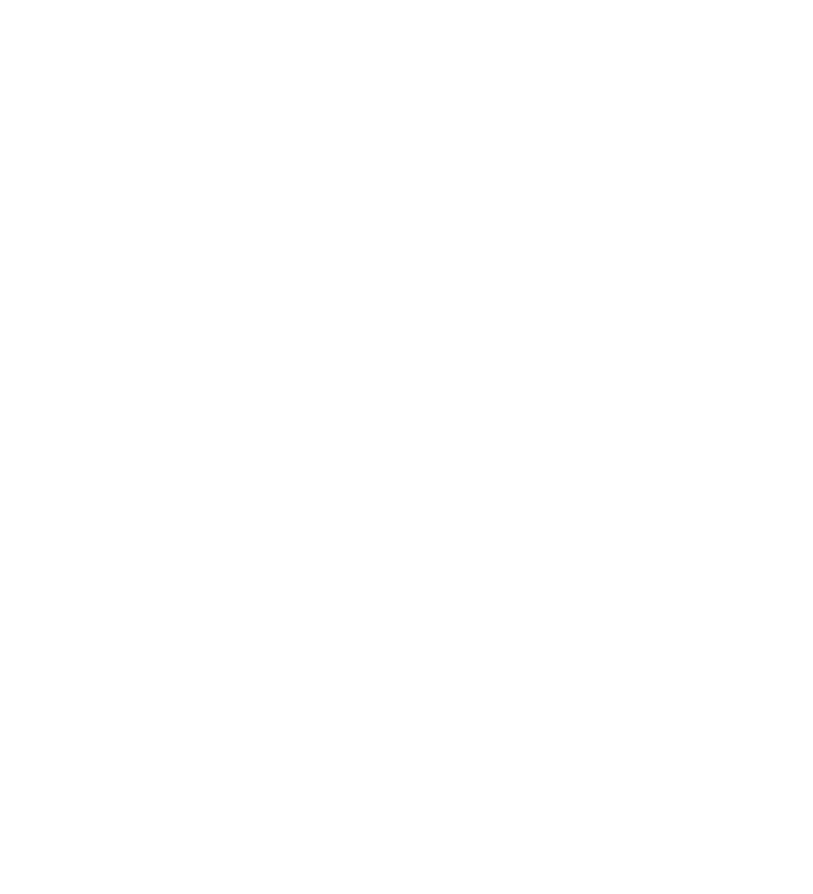
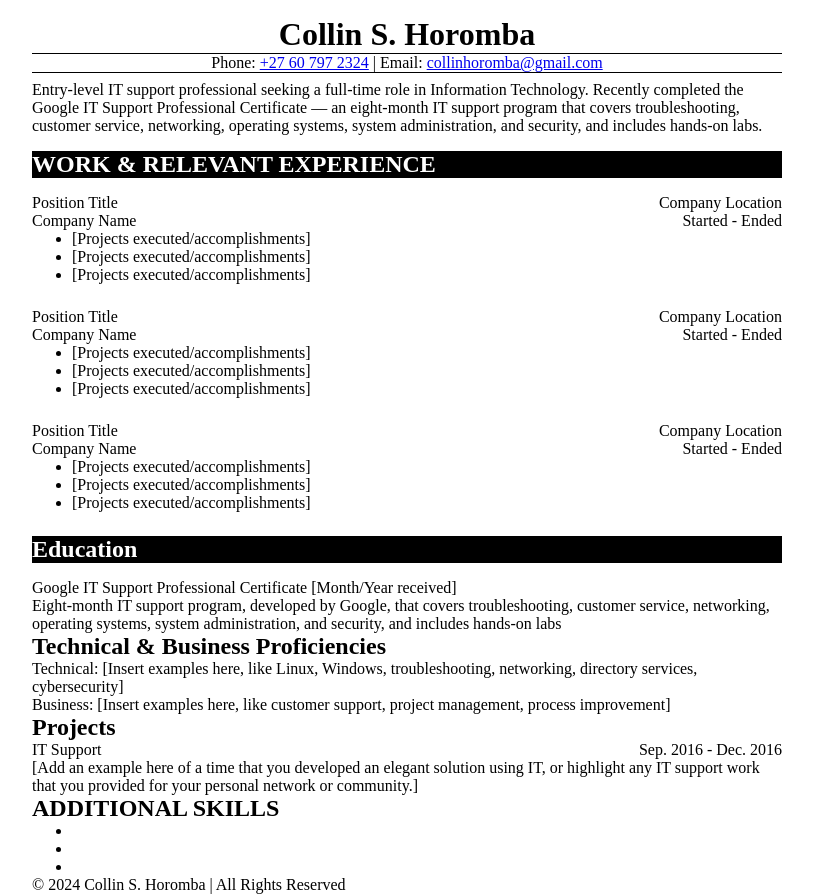
Before and after one commit to collinshoromba/resume, a plain HTML site: page index.html in a window 1280 px wide. Shown: the whole page, without its empty margins (233-1046 px from the left). Before the commit the page ends 800 px from the top, so only its background shows below. Drawn offline with Linux system fonts and the light colour scheme.

Commit message:
commit this

```diff
--- a/index.html
+++ b/index.html
@@ -7,6 +7,101 @@
     <link rel="stylesheet" href="styles.css">
 </head>
 <body>
+    <header>
+        <h1>Collin S. Horomba</h1>
+        <p class="contact">Phone: <a title="phone number" href="tel:0607972324">+27 60 797 2324</a> | Email: <a title="email" href="mailto:collinhoromba">collinhoromba@gmail.com</a></p>
+        <p class="summary">
+            Entry-level IT support professional seeking a full-time role in Information Technology. Recently completed
+            the Google IT Support Professional Certificate — an eight-month IT support program that covers
+            troubleshooting, customer service, networking, operating systems, system administration, and security, and
+            includes hands-on labs.
+        </p>
+    </header>
+    <main>
+        <section class="experience">
+            <h2>WORK & RELEVANT EXPERIENCE</h2>
+            <div class="work">
+                <p>Position Title</p>
+                <p>Company Location</p>
+            </div>
+            <div class="work-t">
+                <p>Company Name</p>
+                <p>Started - Ended</p>
+            </div>
+            <ul>
+                <li>[Projects executed/accomplishments]</li>
+                <li>[Projects executed/accomplishments]</li>
+                <li>[Projects executed/accomplishments]</li>
+            </ul>
+            <div class="work">
+                <p>Position Title</p>
+                <p>Company Location</p>
+            </div>
+            <div class="work-t">
+                <p>Company Name</p>
+                <p>Started - Ended</p>
+            </div>
+            <ul>
+                <li>[Projects executed/accomplishments]</li>
+                <li>[Projects executed/accomplishments]</li>
+                <li>[Projects executed/accomplishments]</li>
+            </ul>
+            <div class="work">
+                <p>Position Title</p>
+                <p>Company Location</p>
+            </div>
+            <div class="work-t">
+                <p>Company Name</p>
+                <p>Started - Ended</p>
+            </div>
+            <ul>
+                <li>[Projects executed/accomplishments]</li>
+                <li>[Projects executed/accomplishments]</li>
+                <li>[Projects executed/accomplishments]</li>
+            </ul>
+        </section>
 
+        <section class="education">
+            <h2>Education</h2>
+            <p>Google IT Support Professional Certificate [Month/Year received]</p>
+            <p>
+                Eight-month IT support program, developed by Google, that covers troubleshooting, customer service,
+                networking, operating systems, system administration, and security, and includes hands-on labs
+            </p>
+        </section>
+
+        <section class="technical">
+            <h2>Technical & Business Proficiencies</h2>
+            <p>
+                Technical: [Insert examples here, like Linux, Windows, troubleshooting, networking, directory services,
+                cybersecurity]
+                <br>
+                Business: [Insert examples here, like customer support, project management, process improvement]
+            </p>
+        </section>
+        <section class="projects">
+            <h2>Projects</h2>
+            <div class="it">
+                <p>IT Support</p>
+                <p>Sep. 2016 - Dec. 2016</p>
+            </div>
+            <p>
+                [Add an example here of a time that you developed an elegant solution using IT, or highlight any IT support
+                work that you provided for your personal network or community.]
+            </p>
+        </section>
+
+        <section class="skills">
+            <h2>ADDITIONAL SKILLS</h2>
+            <ul>
+                <li></li>
+                <li></li>
+                <li></li>
+            </ul>
+        </section>
+    </main>
+    <footer>
+        <p>&copy; 2024 Collin S. Horomba | All Rights Reserved</p>
+    </footer>
 </body>
 </html>
--- a/styles.css
+++ b/styles.css
@@ -0,0 +1,107 @@
+* {
+    box-sizing: border-box;
+    margin: 0;
+}
+
+header, main, footer {
+    max-width: 750px;
+    margin: 0 auto;
+}
+
+/****header***/
+
+header {
+    margin-top: 1rem;
+}
+
+header h1 {
+    border-bottom: 1px solid black;
+    text-align: center;
+}
+
+header .contact {
+    text-align: center;
+    border-bottom: 1px solid black;
+}
+
+header .summary {
+    margin-top: 0.5rem;
+    margin-bottom: 1rem;
+}
+
+/***experience****/
+
+.experience h2 {
+    background-color: black;
+    color: white;
+}
+
+
+.work {
+    display: flex;
+    justify-content: space-between;
+    margin-top: 1rem;
+}
+
+.work-t {
+    margin-top: 0;
+    display: flex;
+    justify-content: space-between;
+
+}
+
+.experience ul {
+    margin-bottom: 1.5rem;
+}
+
+.it {
+    display: flex;
+    justify-content: space-between;
+
+}
+
+/****education****/
+
+.education h2 {
+    background-color: black;
+    color: white;
+    margin-bottom: 1rem;
+}
+
+
+
+@media (max-width: 650px) {
+    header .contact {
+        text-align: center;
+        padding: 1rem;
+        font-size: 10px;
+    }
+
+    header .summary {
+        text-align: center;
+        padding-top: 0.5rem;
+        padding-right: 1rem;
+        padding-left: 1rem;
+    }
+
+    .experience h2 {
+        font-size: 16px;
+        text-align: center;
+    }
+
+    .work {
+        display: block;
+        padding-left: 1rem;
+    }
+
+    .work-t {
+        display: block;
+        padding-left: 1rem;
+        margin-bottom: 1rem;
+    }
+
+    .education h2 {
+        font-size: 16px;
+        text-align: center;
+    }
+}
```
